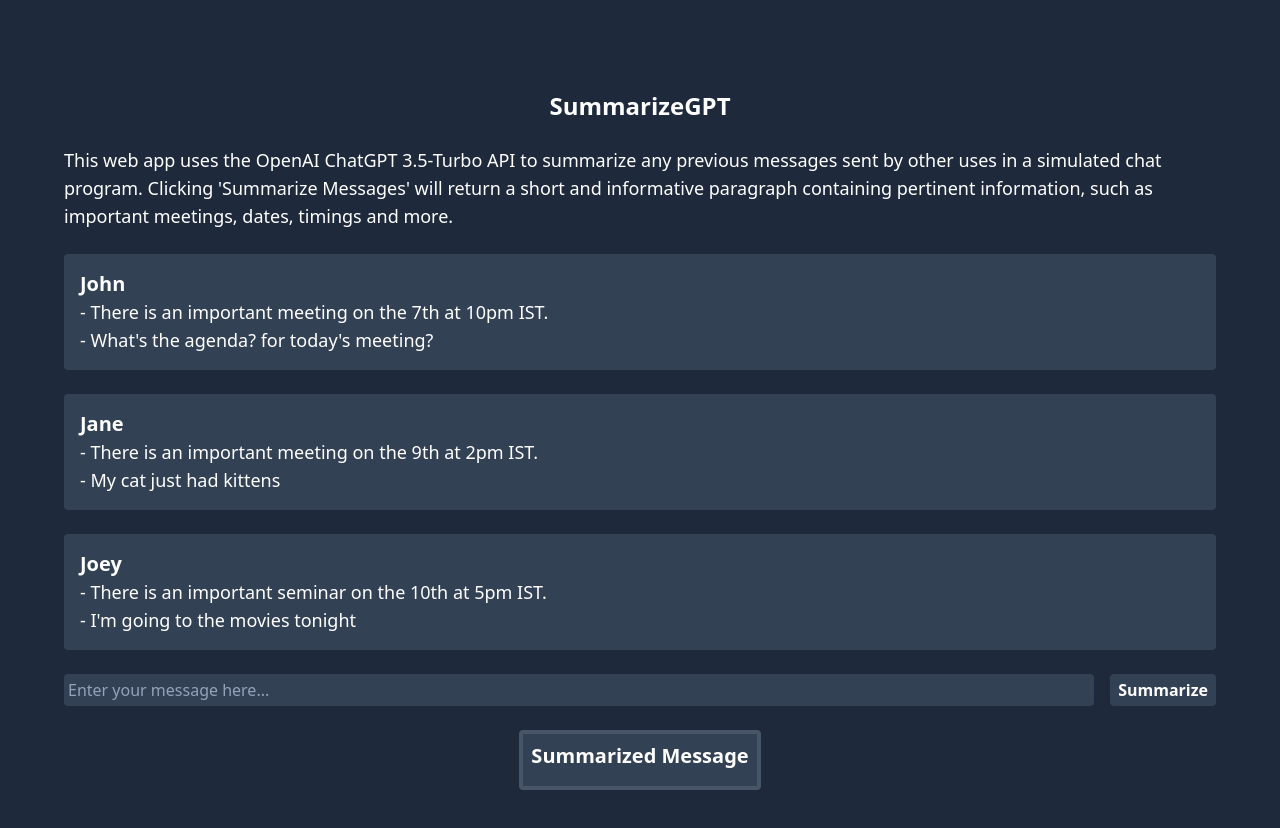
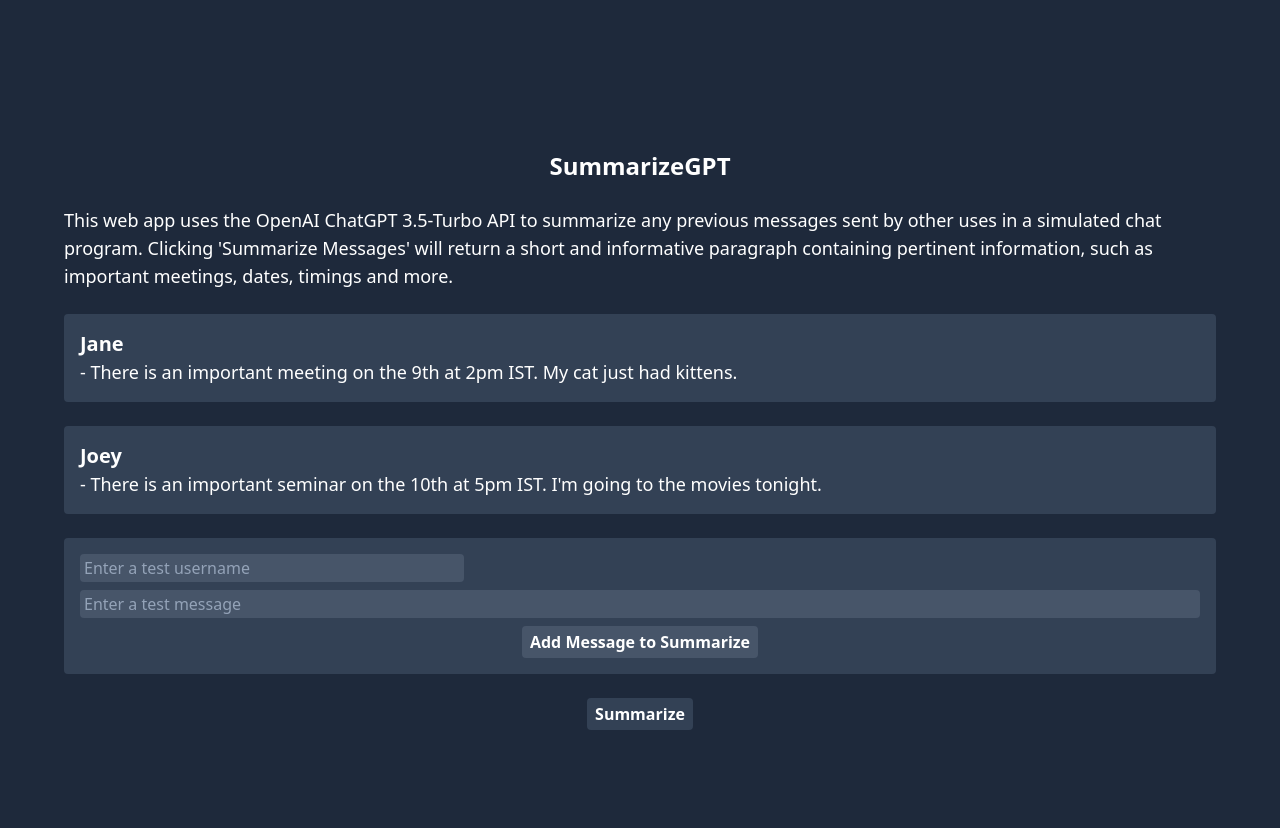
Before and after one commit to PranjalG1122/summarizegpt, a Next.js app: page / in a window 1280 px wide. Shown: the top 828 px of the page. Built offline with nearby package versions, Linux system fonts and the light colour scheme.

Commit message:
feat: client can now add custom user/messages

```diff
--- a/src/app/page.tsx
+++ b/src/app/page.tsx
@@ -2,9 +2,31 @@
 
 import { useState } from "react";
 
+interface messageProps {
+  id: number;
+  username: string;
+  message: string;
+}
+
 export default function Home() {
   const [summarizedMessage, setSummarizedMessage] = useState<string>("");
   const [loadingMessages, setLoadingMessages] = useState<boolean>(false);
+  const [allMessages, setAllMessages] = useState<messageProps[]>([
+    {
+      id: 1,
+      username: "Jane",
+      message:
+        "There is an important meeting on the 9th at 2pm IST. My cat just had kittens.",
+    },
+    {
+      id: 2,
+      username: "Joey",
+      message:
+        "There is an important seminar on the 10th at 5pm IST. I'm going to the movies tonight.",
+    },
+  ]);
+  const [username, setUsername] = useState<string>("");
+  const [message, setMessage] = useState<string>("");
 
   async function res(prompt: object) {
     await fetch("/api/gpt", {
@@ -27,29 +49,6 @@
         console.error(err);
       });
   }
-  const summaryMessages = [
-    {
-      username: "John",
-      messages: [
-        "There is an important meeting on the 7th at 10pm IST.",
-        "What's the agenda? for today's meeting?",
-      ],
-    },
-    {
-      username: "Jane",
-      messages: [
-        "There is an important meeting on the 9th at 2pm IST.",
-        "My cat just had kittens",
-      ],
-    },
-    {
-      username: "Joey",
-      messages: [
-        "There is an important seminar on the 10th at 5pm IST.",
-        "I'm going to the movies tonight",
-      ],
-    },
-  ];
 
   return (
     <main className="flex flex-col gap-6 items-center justify-center min-h-screen w-full max-w-[72rem] mx-auto my-10">
@@ -61,45 +60,71 @@
         paragraph containing pertinent information, such as important meetings,
         dates, timings and more.
       </p>
-      {summaryMessages.map((message) => {
+      {allMessages.map((message, index) => {
         return (
           <div className="flex flex-col items-start rounded p-4 bg-slate-700 text-white w-full">
             <h1 className="font-semibold text-xl">{message.username}</h1>
-            <ul>
-              {message.messages.map((message: string, index: number) => {
-                return (
-                  <li key={index} className="text-lg">
-                    - {message}
-                  </li>
-                );
-              })}
-            </ul>
+            <p key={index} className="text-lg">
+              - {message.message}
+            </p>
           </div>
         );
       })}
-      <div className="flex flex-row w-full gap-4">
+      <div className="flex flex-col gap-2 items-start bg-slate-700 w-full p-4 rounded">
         <input
           type="text"
-          className="bg-slate-700 px-1 py-0.5 text-white placeholder:text-slate-400 rounded w-full"
-          placeholder="Enter your message here..."
+          className="bg-slate-600 px-1 py-0.5 text-white placeholder:text-slate-400 rounded w-96"
+          placeholder="Enter a test username"
+          maxLength={20}
+          onChange={(e) => {
+            setUsername(e.target.value);
+          }}
+          value={username}
+        />
+        <input
+          type="text"
+          className="bg-slate-600 px-1 py-0.5 text-white placeholder:text-slate-400 rounded w-full"
+          placeholder="Enter a test message"
+          maxLength={60}
+          onChange={(e) => {
+            setMessage(e.target.value);
+          }}
+          value={message}
         />
         <button
+          className="bg-slate-600 px-2 py-1 font-semibold hover:bg-slate-500 transition-colors rounded text-white mx-auto"
           onClick={() => {
-            setLoadingMessages(true);
-            res(summaryMessages);
+            setAllMessages([
+              ...allMessages,
+              {
+                id: allMessages.length + 1,
+                username: username,
+                message: message,
+              },
+            ]);
+            setUsername("");
+            setMessage("");
           }}
-          disabled={loadingMessages}
-          className="bg-slate-700 px-2 py-1 font-semibold hover:bg-slate-600 transition-colors rounded text-white"
         >
-          {loadingMessages ? "Loading..." : "Summarize"}
+          Add Message to Summarize
         </button>
       </div>
-      <div className="flex flex-col border-4 border-slate-600 items-center text-white rounded bg-slate-700 p-2 gap-2">
-        <h1 className="text-xl font-semibold">Summarized Message</h1>
-        <p className="text-lg">
-          {summarizedMessage}
-        </p>
-      </div>
+      <button
+        onClick={() => {
+          setLoadingMessages(true);
+          res(allMessages);
+        }}
+        disabled={loadingMessages}
+        className="bg-slate-700 px-2 py-1 font-semibold hover:bg-slate-600 transition-colors rounded text-white mx-auto"
+      >
+        {loadingMessages ? "Loading..." : "Summarize"}
+      </button>
+      {(summarizedMessage && (
+        <div className="flex flex-col border-4 border-slate-600 items-center text-white rounded bg-slate-700 p-2 gap-2">
+          <h1 className="text-xl font-semibold">Summarized Message</h1>
+          <p className="text-lg">{summarizedMessage}</p>
+        </div>
+      )) || <></>}
     </main>
   );
 }
```
